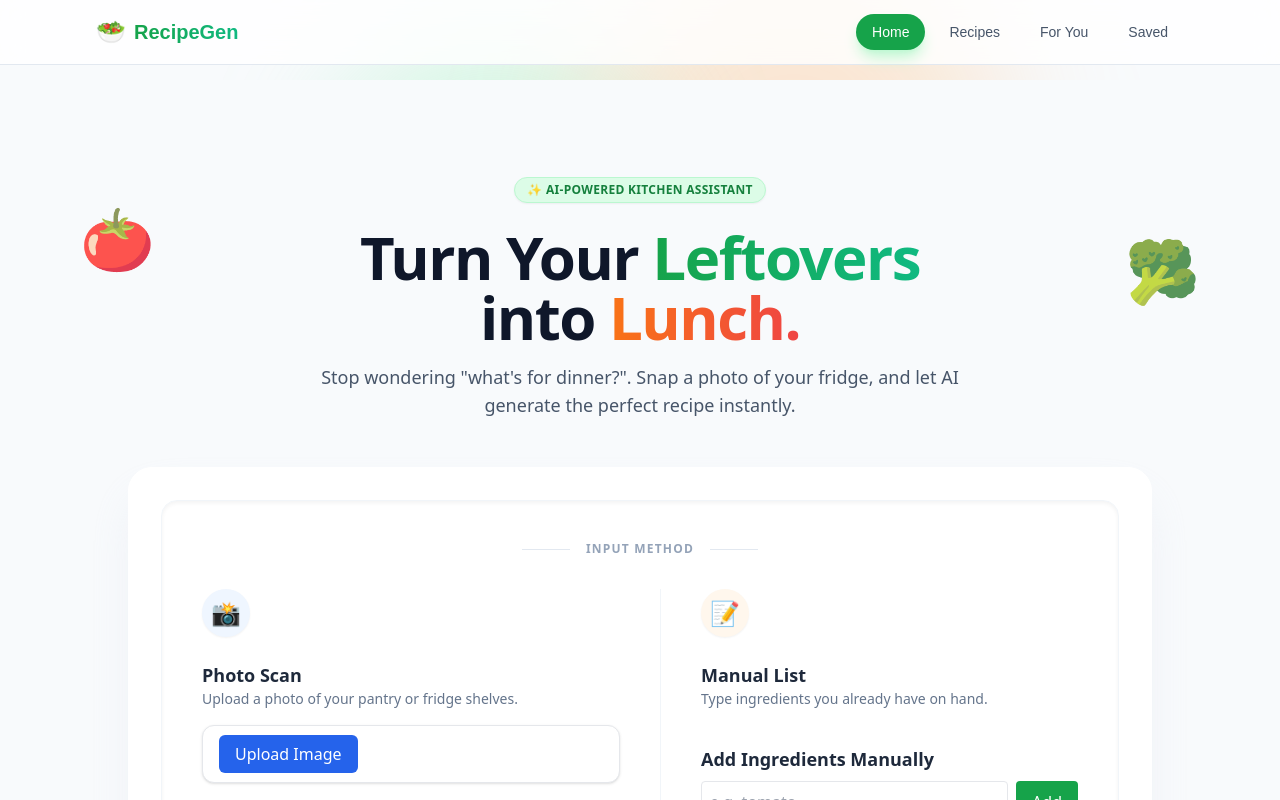
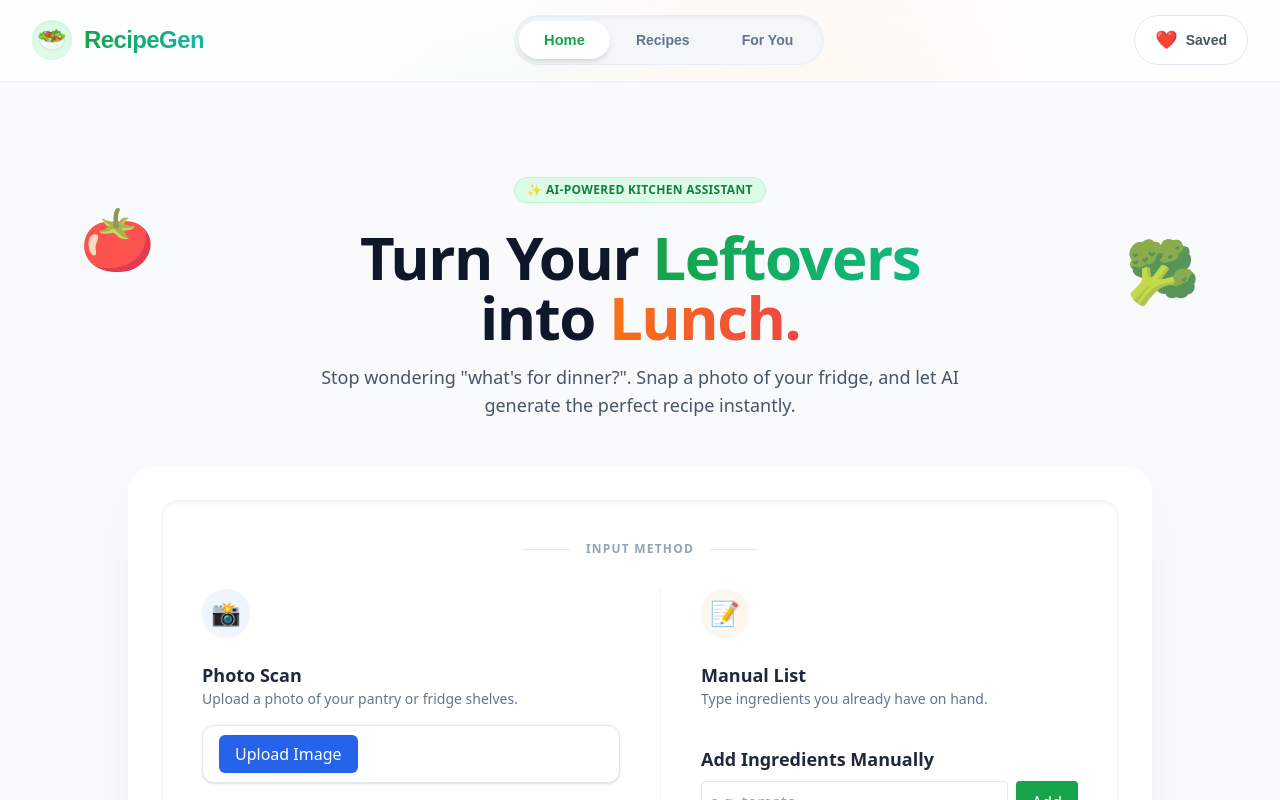
Before and after one commit to ritikrajkvs/Smart_recipe_generator, a React (Vite) app in the folder frontend/: page / in a window 1280 px wide. Shown: the top 800 px of the page. Built offline with nearby package versions, Linux system fonts and the light colour scheme.

Commit message:
Update Navbar.jsx

```diff
--- a/frontend/src/components/Navbar.jsx
+++ b/frontend/src/components/Navbar.jsx
@@ -6,38 +6,79 @@ const Navbar = () => {
   const location = useLocation();
   const { favorites } = useContext(AppContext);
 
-  const navItemClass = (path) =>
-    `text-sm font-medium px-4 py-2 rounded-full transition-all duration-300 ${
-      location.pathname === path
-        ? 'bg-green-600 text-white shadow-lg shadow-green-200'
-        : 'text-slate-600 hover:bg-slate-100 hover:text-slate-900'
-    }`;
+  const isActive = (path) => location.pathname === path;
 
   return (
-    <nav className="fixed top-0 left-0 w-full z-50 bg-white/80 backdrop-blur-md border-b border-slate-200">
-      <div className="max-w-6xl mx-auto px-4 sm:px-6 lg:px-8 h-16 flex items-center justify-between">
-        {/* Logo */}
-        <Link to="/" className="flex items-center gap-2 group">
-          <span className="text-2xl group-hover:scale-110 transition-transform duration-300">🥗</span>
-          <span className="text-xl font-bold bg-gradient-to-r from-green-600 to-emerald-500 bg-clip-text text-transparent">
+    <nav className="fixed top-0 left-0 w-full z-50 bg-white/70 backdrop-blur-xl border-b border-white/20 shadow-sm transition-all duration-300">
+      <div className="max-w-7xl mx-auto px-4 sm:px-6 lg:px-8 h-20 flex items-center justify-between">
+
+        {/* Logo Section */}
+        <Link to="/" className="flex items-center gap-3 group">
+          <div className="w-10 h-10 bg-green-100 rounded-full flex items-center justify-center text-2xl shadow-inner group-hover:scale-110 transition-transform duration-300 group-hover:rotate-12">
+            🥗
+          </div>
+          <span className="text-2xl font-extrabold bg-gradient-to-r from-green-600 to-teal-500 bg-clip-text text-transparent tracking-tight">
             RecipeGen
           </span>
         </Link>
 
-        {/* Links */}
-        <div className="flex items-center gap-2">
-          <Link to="/" className={navItemClass('/')}>Home</Link>
-          <Link to="/results" className={navItemClass('/results')}>Recipes</Link>
-          <Link to="/suggested" className={navItemClass('/suggested')}>For You</Link>
-          <Link to="/favorites" className={navItemClass('/favorites')}>
-            Saved
-            {favorites.length > 0 && (
-              <span className="ml-2 bg-red-500 text-white text-xs font-bold px-2 py-0.5 rounded-full">
-                {favorites.length}
-              </span>
-            )}
+        {/* Center Navigation Pills */}
+        <div className="hidden md:flex items-center gap-1 bg-slate-100/80 p-1.5 rounded-full border border-slate-200/50 backdrop-blur-md shadow-inner">
+          <Link
+            to="/"
+            className={`px-6 py-2 rounded-full text-sm font-bold transition-all duration-300 ${
+              isActive('/')
+                ? 'bg-white text-green-600 shadow-md transform scale-105'
+                : 'text-slate-500 hover:text-slate-800 hover:bg-white/60'
+            }`}
+          >
+            Home
+          </Link>
+
+          <Link
+            to="/results"
+            className={`px-6 py-2 rounded-full text-sm font-bold transition-all duration-300 ${
+              isActive('/results')
+                ? 'bg-white text-green-600 shadow-md transform scale-105'
+                : 'text-slate-500 hover:text-slate-800 hover:bg-white/60'
+            }`}
+          >
+            Recipes
+          </Link>
+
+          <Link
+            to="/suggested"
+            className={`px-6 py-2 rounded-full text-sm font-bold transition-all duration-300 ${
+              isActive('/suggested')
+                ? 'bg-white text-green-600 shadow-md transform scale-105'
+                : 'text-slate-500 hover:text-slate-800 hover:bg-white/60'
+            }`}
+          >
+            For You
           </Link>
         </div>
+
+        {/* Favorites Button (Distinct Style) */}
+        <Link
+          to="/favorites"
+          className={`relative group flex items-center gap-2 px-5 py-2.5 rounded-full border transition-all duration-300 ${
+            isActive('/favorites')
+              ? 'bg-red-50 border-red-200 text-red-600 shadow-inner'
+              : 'bg-white border-slate-200 text-slate-600 hover:border-red-200 hover:text-red-500 hover:shadow-lg hover:-translate-y-0.5'
+          }`}
+        >
+          <span className={`text-lg transition-transform duration-300 ${isActive('/favorites') ? 'scale-110' : 'group-hover:scale-125'}`}>
+            ❤️
+          </span>
+          <span className="font-bold text-sm">Saved</span>
+
+          {favorites.length > 0 && (
+            <span className="absolute -top-1.5 -right-1.5 bg-red-500 text-white text-[10px] font-extrabold px-2 py-0.5 rounded-full shadow-sm border-2 border-white animate-bounce">
+              {favorites.length}
+            </span>
+          )}
+        </Link>
+
       </div>
     </nav>
   );
```
